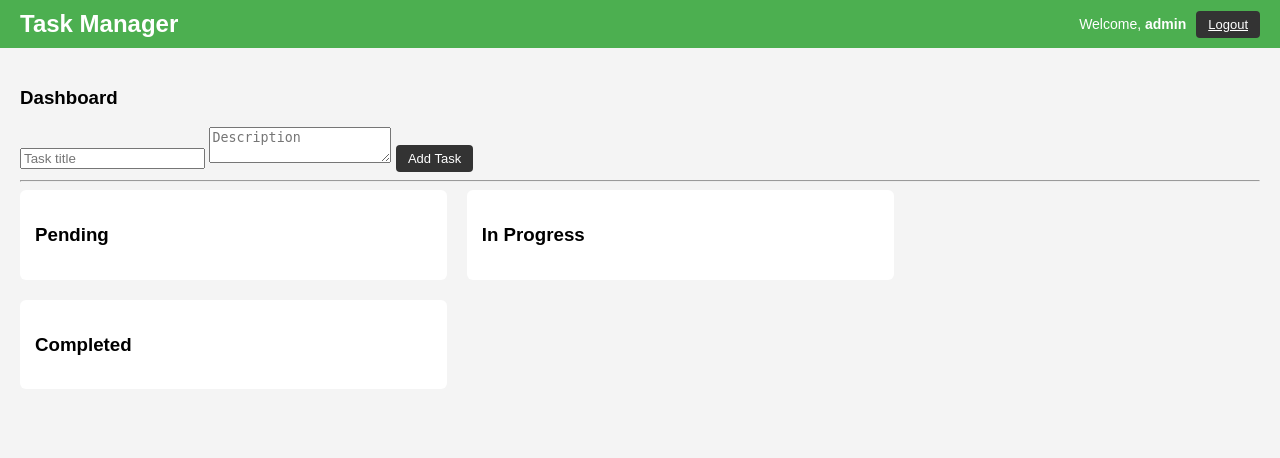
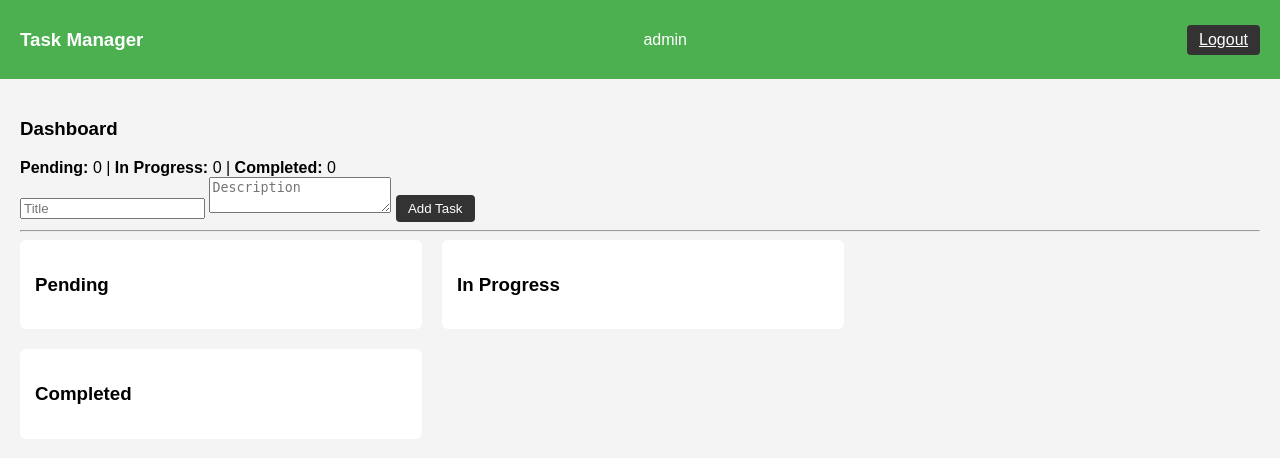
Before and after one commit to meetfvtagline/task_manager_flask, a Flask app: page /tasks/dashboard in a window 1280 px wide. Shown: the top 458 px of the page. Run offline with Flask 3, Linux system fonts and the light colour scheme; a user stored in the database is signed in.

Commit message:
updated ui and all thing

```diff
--- a/app/routes/auth.py
+++ b/app/routes/auth.py
@@ -1,15 +1,18 @@
-# login, register, logout
-
-from flask import Blueprint, render_template,request,flash,redirect,url_for,session
+from functools import wraps
+from flask import Blueprint, render_template, request, redirect, url_for, session, flash
+from werkzeug.security import generate_password_hash, check_password_hash
 from app.models.user import User
 from app.extensions import db
-from werkzeug.security import generate_password_hash,check_password_hash
-
-
 
 auth_bp = Blueprint("auth", __name__, url_prefix="/auth")
 
-
+def login_required(f):
+    @wraps(f)
+    def decorated(*args, **kwargs):
+        if "user_id" not in session:
+            return redirect(url_for("auth.login"))
+        return f(*args, **kwargs)
+    return decorated
 
 @auth_bp.route("/login", methods=["GET", "POST"])
 def login():
@@ -26,8 +29,6 @@ def login():
 
     return render_template("auth/login.html")
 
-
-
 @auth_bp.route("/register", methods=["GET", "POST"])
 def register():
     if request.method == "POST":
@@ -40,14 +41,13 @@ def register():
             email=request.form["email"],
             password=generate_password_hash(request.form["password"])
         )
-
         db.session.add(user)
         db.session.commit()
+
+        flash("Registration successful. Please login.")
         return redirect(url_for("auth.login"))
 
     return render_template("auth/register.html")
-
-
 
 @auth_bp.route("/logout")
 def logout():
--- a/app/routes/home.py
+++ b/app/routes/home.py
@@ -1,6 +1,6 @@
-from flask import Blueprint, render_template, session, redirect, url_for
+from flask import Blueprint, redirect, url_for, session, render_template
 
-home_bp = Blueprint("home", __name__, url_prefix="/")
+home_bp = Blueprint("home", __name__)
 
 @home_bp.route("/")
 def home():
--- a/app/routes/tasks.py
+++ b/app/routes/tasks.py
@@ -1,53 +1,58 @@
-from flask import Blueprint, render_template, redirect, url_for, session, request
+from flask import Blueprint, render_template, request, session, jsonify
 from app.models.task import Task
 from app.extensions import db
+from app.routes.auth import login_required
 
 tasks_bp = Blueprint("task", __name__, url_prefix="/tasks")
 
 @tasks_bp.route("/dashboard")
+@login_required
 def dashboard():
-    if "user_id" not in session:
-        return redirect(url_for("auth.login"))
+    tasks = Task.query.filter_by(user_id=session["user_id"]).all()
 
-    tasks = Task.query.filter_by(user_id=session["user_id"]).all()
-    return render_template("tasks/dashboard.html", tasks=tasks)
+    counts = {
+        "pending": sum(t.status == "pending" for t in tasks),
+        "in_progress": sum(t.status == "in-progress" for t in tasks),
+        "completed": sum(t.status == "completed" for t in tasks),
+    }
 
+    return render_template("tasks/dashboard.html", tasks=tasks, counts=counts)
 
-@tasks_bp.route("/add-task", methods=["POST"])
+@tasks_bp.route("/add", methods=["POST"])
+@login_required
 def add_task():
-    if "user_id" not in session:
-        return redirect(url_for("auth.login"))
-
     task = Task(
         title=request.form["title"],
         description=request.form["description"],
         user_id=session["user_id"]
     )
-
     db.session.add(task)
     db.session.commit()
-    return redirect(url_for("task.dashboard"))
+    return jsonify(success=True)
 
-
-@tasks_bp.route("/update-task/<int:id>", methods=["POST"])
+@tasks_bp.route("/update/<int:id>", methods=["POST"])
+@login_required
 def update_task(id):
     task = Task.query.get_or_404(id)
 
-    if task.user_id != session.get("user_id"):
-        return "Unauthorized", 403
+    if task.user_id != session["user_id"]:
+        return jsonify(error="Unauthorized"), 403
 
+    task.title = request.form["title"]
+    task.description = request.form["description"]
     task.status = request.form["status"]
     db.session.commit()
-    return redirect(url_for("task.dashboard"))
 
+    return jsonify(success=True)
 
-@tasks_bp.route("/delete-task/<int:id>")
+@tasks_bp.route("/delete/<int:id>", methods=["POST"])
+@login_required
 def delete_task(id):
     task = Task.query.get_or_404(id)
 
-    if task.user_id != session.get("user_id"):
-        return "Unauthorized", 403
+    if task.user_id != session["user_id"]:
+        return jsonify(error="Unauthorized"), 403
 
     db.session.delete(task)
     db.session.commit()
-    return redirect(url_for("task.dashboard"))
+    return jsonify(success=True)
--- a/app/templates/base.html
+++ b/app/templates/base.html
@@ -4,97 +4,50 @@
     <meta charset="UTF-8">
     <title>Task Manager</title>
     <style>
-        body {
-            margin: 0;
-            font-family: Arial, sans-serif;
-            background: #f4f4f4;
-        }
+        body { font-family: Arial; background:#f4f4f4; margin:0 }
 
         .navbar {
-            background: #4CAF50;
-            color: white;
-            padding: 10px 20px;
-            display: flex;
-            justify-content: space-between;
-            align-items: center;
-        }
-
-        .navbar h2 {
-            margin: 0;
-        }
-
-        .nav-right {
-            display: flex;
-            align-items: center;
-            gap: 10px;
-        }
-
-        .nav-right span {
-            font-size: 14px;
+            background:#4CAF50;
+            color:white;
+            padding:10px 20px;
+            display:flex;
+            justify-content:space-between;
+            align-items:center;
         }
 
         .btn {
-            padding: 6px 12px;
-            font-size: 13px;
-            border: none;
-            border-radius: 4px;
-            cursor: pointer;
-            color: white;
-            background: #333;
+            background:#333;
+            color:white;
+            padding:6px 12px;
+            border:none;
+            border-radius:4px;
+            cursor:pointer;
         }
 
-        .btn:hover {
-            opacity: 0.85;
-        }
+        .content { padding:20px }
 
-        .content {
-            padding: 20px;
-        }
-
-        /* Task styles (allowed here) */
-        .task-sections {
-            display: flex;
-            gap: 20px;
-            flex-wrap: wrap;
-        }
-
-        .task-column {
-            background: white;
-            padding: 15px;
-            border-radius: 6px;
-            width: 32%;
-            min-width: 280px;
-        }
-
-        .task {
-            background: #f9f9f9;
-            border: 1px solid #ddd;
-            padding: 10px;
-            border-radius: 4px;
-            margin-bottom: 10px;
-        }
-
-        .edit-btn { background: #2196F3; }
-        .delete-btn { background: #f44336; }
+        .task-sections { display:flex; gap:20px; flex-wrap:wrap }
+        .task-column { background:white; padding:15px; border-radius:6px; width:30%; min-width:280px }
+        .task { background:#f9f9f9; padding:10px; margin-bottom:10px; border:1px solid #ddd }
     </style>
 </head>
 <body>
 
 <div class="navbar">
-    <h2>Task Manager</h2>
-
-    <div class="nav-right">
-        {% if session.get('username') %}
-            <span>Welcome, <strong>{{ session['username'] }}</strong></span>
-            <a href="{{ url_for('auth.logout') }}" class="btn">Logout</a>
-        {% else %}
-            <a href="{{ url_for('auth.login') }}" class="btn">Login</a>
-            <a href="{{ url_for('auth.register') }}" class="btn">Register</a>
-        {% endif %}
-    </div>
+    <h3>Task Manager</h3>
+    {% if session.get("username") %}
+        <span>{{ session.username }}</span>
+        <a href="{{ url_for('auth.logout') }}" class="btn">Logout</a>
+    {% endif %}
 </div>
 
 <div class="content">
+    {% with messages = get_flashed_messages() %}
+      {% for msg in messages %}
+        <p style="color:green">{{ msg }}</p>
+      {% endfor %}
+    {% endwith %}
+
     {% block content %}{% endblock %}
 </div>
 
--- a/app/templates/tasks/dashboard.html
+++ b/app/templates/tasks/dashboard.html
@@ -1,10 +1,16 @@
 {% extends "base.html" %}
+{% block content %}
 
-{% block content %}
 <h3>Dashboard</h3>
 
-<form method="POST" action="{{ url_for('task.add_task') }}" class="task-form">
-    <input type="text" name="title" placeholder="Task title" required>
+<div class="counts">
+    <strong>Pending:</strong> {{ counts.pending }} |
+    <strong>In Progress:</strong> {{ counts.in_progress }} |
+    <strong>Completed:</strong> {{ counts.completed }}
+</div>
+
+<form id="addForm">
+    <input name="title" placeholder="Title" required>
     <textarea name="description" placeholder="Description" required></textarea>
     <button type="submit" class="btn">Add Task</button>
 </form>
@@ -12,69 +18,66 @@
 <hr>
 
 <div class="task-sections">
+{% for status, label in [('pending','Pending'),('in-progress','In Progress'),('completed','Completed')] %}
+<div class="task-column">
+<h3>{{ label }}</h3>
 
-    <!-- Pending -->
-    <div class="task-column">
-        <h3>Pending</h3>
-        {% for task in tasks if task.status == 'pending' %}
-        <div class="task">
-            <strong>{{ task.title }}</strong>
-            <p>{{ task.description }}</p>
+{% for task in tasks if task.status == status %}
+<div class="task" data-id="{{ task.id }}">
 
-            <form method="POST" action="{{ url_for('task.update_task', id=task.id) }}">
-                <select name="status" onchange="this.form.submit()">
-                    <option value="pending" selected>Pending</option>
-                    <option value="in-progress">In Progress</option>
-                    <option value="completed">Completed</option>
+    <input class="title" value="{{ task.title }}">
+    <textarea class="desc">{{ task.description }}</textarea>
+
+    <!-- AUTO SAVE ON CHANGE -->
+    <select class="status" onchange="saveTask({{ task.id }})">
+        <option value="pending" {% if task.status=='pending' %}selected{% endif %}>Pending</option>
+        <option value="in-progress" {% if task.status=='in-progress' %}selected{% endif %}>In Progress</option>
+        <option value="completed" {% if task.status=='completed' %}selected{% endif %}>Completed</option>
     </select>
-            </form>
 
-            <a href="{{ url_for('task.delete_task', id=task.id) }}" class="btn delete-btn">Delete</a>
+    <div style="margin-top:6px">
+        <button type="button" class="btn" onclick="saveTask({{ task.id }})">Save</button>
+        <button type="button" class="btn" onclick="deleteTask({{ task.id }})">Delete</button>
+    </div>
+
+</div>
+{% endfor %}
 </div>
 {% endfor %}
 </div>
 
-    <!-- In Progress -->
-    <div class="task-column">
-        <h3>In Progress</h3>
-        {% for task in tasks if task.status == 'in-progress' %}
-        <div class="task">
-            <strong>{{ task.title }}</strong>
-            <p>{{ task.description }}</p>
+<script>
+document.getElementById("addForm").onsubmit = async e => {
+    e.preventDefault();
+    await fetch("/tasks/add", {
+        method:"POST",
+        body:new FormData(e.target)
+    });
+    location.reload();
+};
 
-            <form method="POST" action="{{ url_for('task.update_task', id=task.id) }}">
-                <select name="status" onchange="this.form.submit()">
-                    <option value="pending">Pending</option>
-                    <option value="in-progress" selected>In Progress</option>
-                    <option value="completed">Completed</option>
-                </select>
-            </form>
+async function saveTask(id){
+    const box = document.querySelector(`[data-id='${id}']`);
+    if(!box) return;
 
-            <a href="{{ url_for('task.delete_task', id=task.id) }}" class="btn delete-btn">Delete</a>
-        </div>
-        {% endfor %}
-    </div>
+    const fd = new FormData();
+    fd.append("title", box.querySelector(".title").value);
+    fd.append("description", box.querySelector(".desc").value);
+    fd.append("status", box.querySelector(".status").value);
 
-    <!-- Completed -->
-    <div class="task-column">
-        <h3>Completed</h3>
-        {% for task in tasks if task.status == 'completed' %}
-        <div class="task">
-            <strong>{{ task.title }}</strong>
-            <p>{{ task.description }}</p>
+    const res = await fetch(`/tasks/update/${id}`, {
+        method:"POST",
+        body:fd
+    });
 
-            <form method="POST" action="{{ url_for('task.update_task', id=task.id) }}">
-                <select name="status" onchange="this.form.submit()">
-                    <option value="pending">Pending</option>
-                    <option value="in-progress">In Progress</option>
-                    <option value="completed" selected>Completed</option>
-                </select>
-            </form>
+    if(res.ok) location.reload();
+}
 
-            <a href="{{ url_for('task.delete_task', id=task.id) }}" class="btn delete-btn">Delete</a>
-        </div>
-        {% endfor %}
-    </div>
+async function deleteTask(id){
+    if(!confirm("Delete task?")) return;
+    await fetch(`/tasks/delete/${id}`, { method:"POST" });
+    location.reload();
+}
+</script>
 
-</div>
 {% endblock %}
```
Also changed, not shown: repro_template.py (added, +43 -0 lines), instance/app.db. Lines whose indentation alone changed are shown as unchanged.
